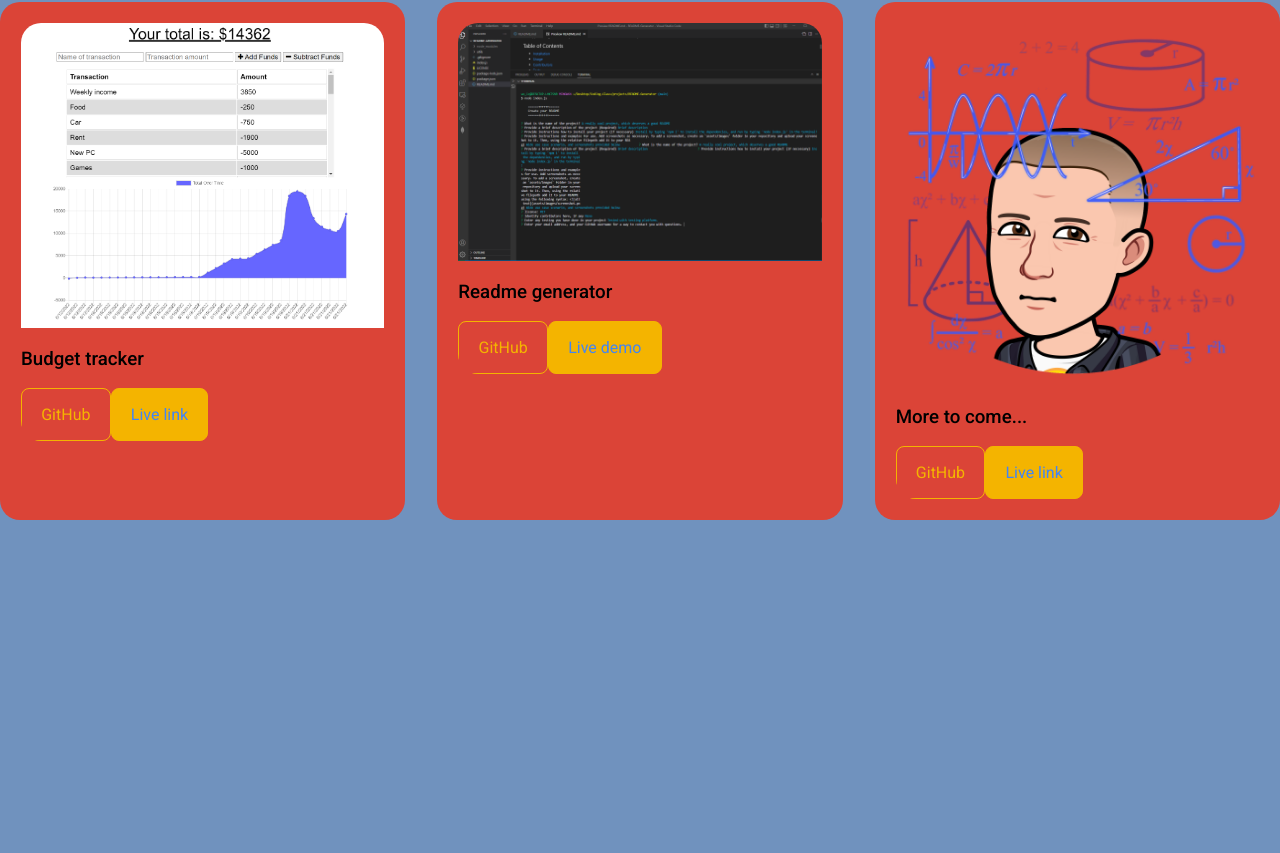
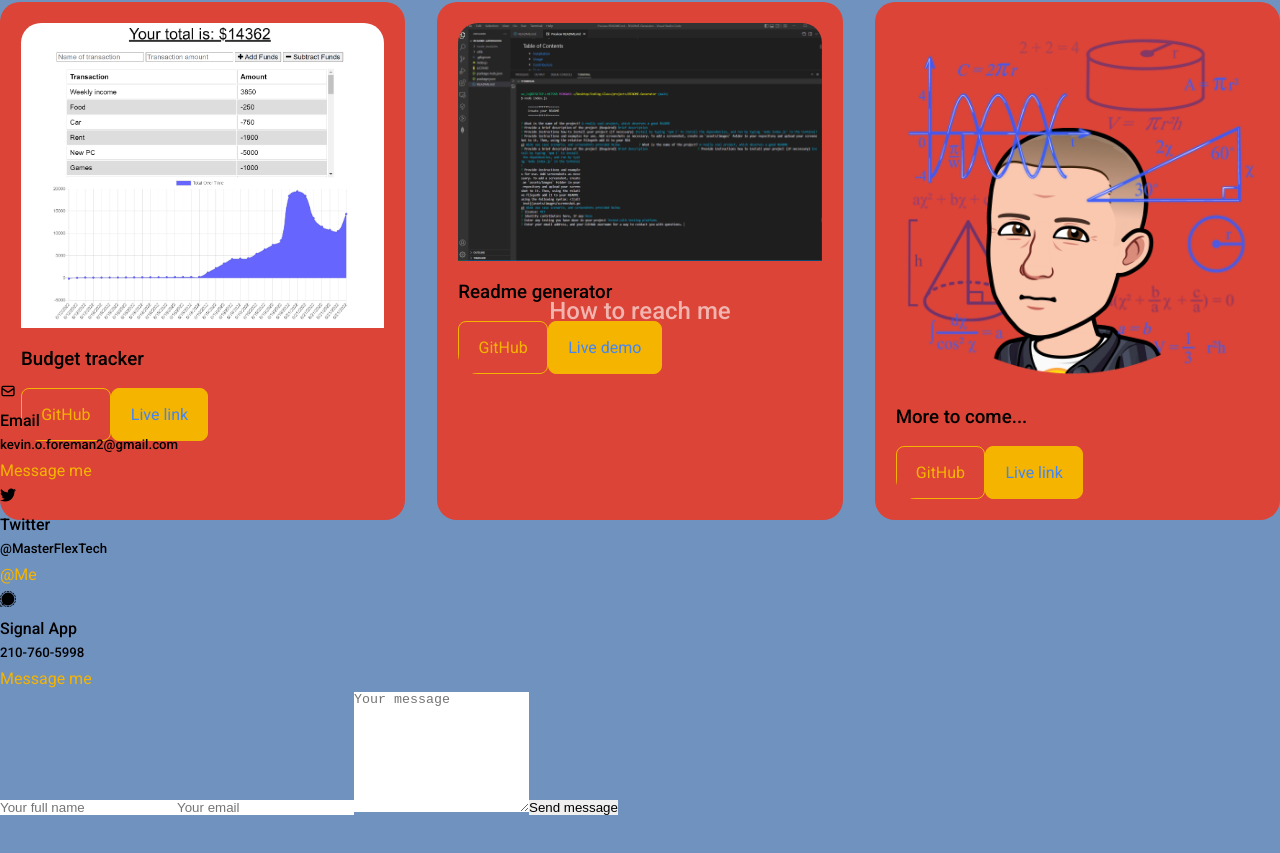
Before and after one commit to kevin-foreman/Personal-React-Portfolio, a React (Create React App) app: page / in a window 1280 px wide. Shown: the part 2493-3346 px from the top of the page. Built offline with nearby package versions, Linux system fonts and the light colour scheme.

Commit message:
Added contact form functionality

```diff
--- a/src/components/contact/Contact.jsx
+++ b/src/components/contact/Contact.jsx
@@ -1,9 +1,46 @@
 import React from 'react'
 import './contact.css'
+import { HiOutlineMail } from 'react-icons/hi'
+import { FaTwitter } from 'react-icons/fa'
+import { BsSignal } from 'react-icons/bs'
 
 const Contact = () => {
   return (
-    <section id='contact'></section>
+    <section id='contact'>
+      <h2>How to reach me</h2>
+
+      <div className="container container__contact">
+        <div className="contact__options">
+
+          <article className="contact__option">
+            <HiOutlineMail />
+            <h4>Email</h4>
+            <h5>kevin.o.foreman2@gmail.com</h5>
+            <a href="mailto:kevin.o.foreman2@gmail.com" target="_blank" rel="noreferrer">Message me</a>
+          </article>
+
+          <article className="contact__option">
+            <FaTwitter />
+            <h4>Twitter</h4>
+            <h5>@MasterFlexTech</h5>
+            <a href="https://www.twitter.com/MasterFlexTech" target="_blank" rel="noreferrer">@Me</a>
+          </article>
+
+          <article className="contact__option">
+            <BsSignal />
+            <h4>Signal App</h4>
+            <h5>210-760-5998</h5>
+            <a href="https://api.signalapp.com/send?phone=12107605998" target="_blank" rel="noreferrer">Message me</a>
+          </article>
+        </div>
+        <form action="">
+          <input type="text" name='name' placeholder='Your full name' required />
+          <input type="email" name='email' placeholder='Your email' required />
+          <textarea name="message" rows="8" placeholder='Your message' required></textarea>
+          <button type='submit' className='btn-btn-primary'>Send message</button>
+        </form>
+      </div>
+    </section>
   )
 }
 
```
